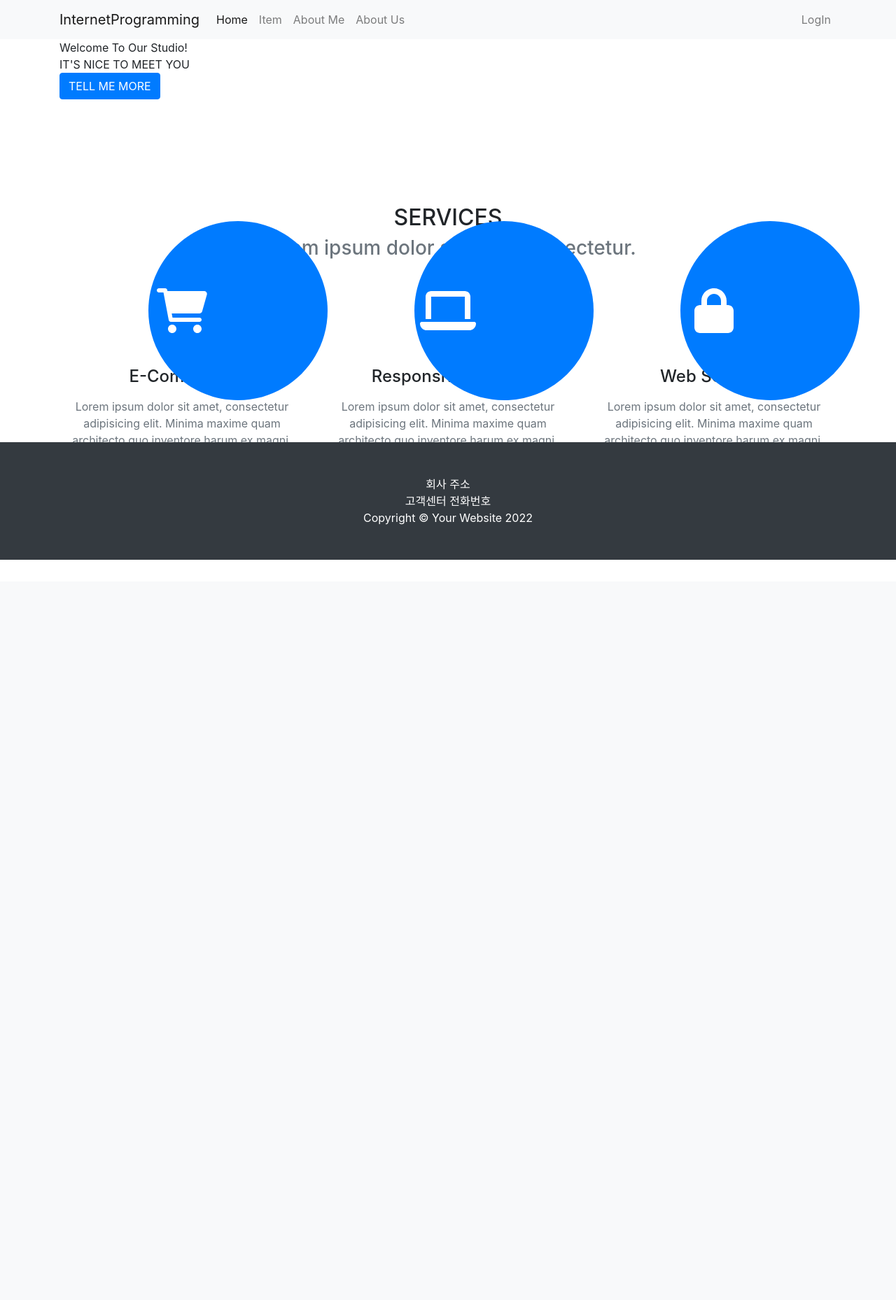
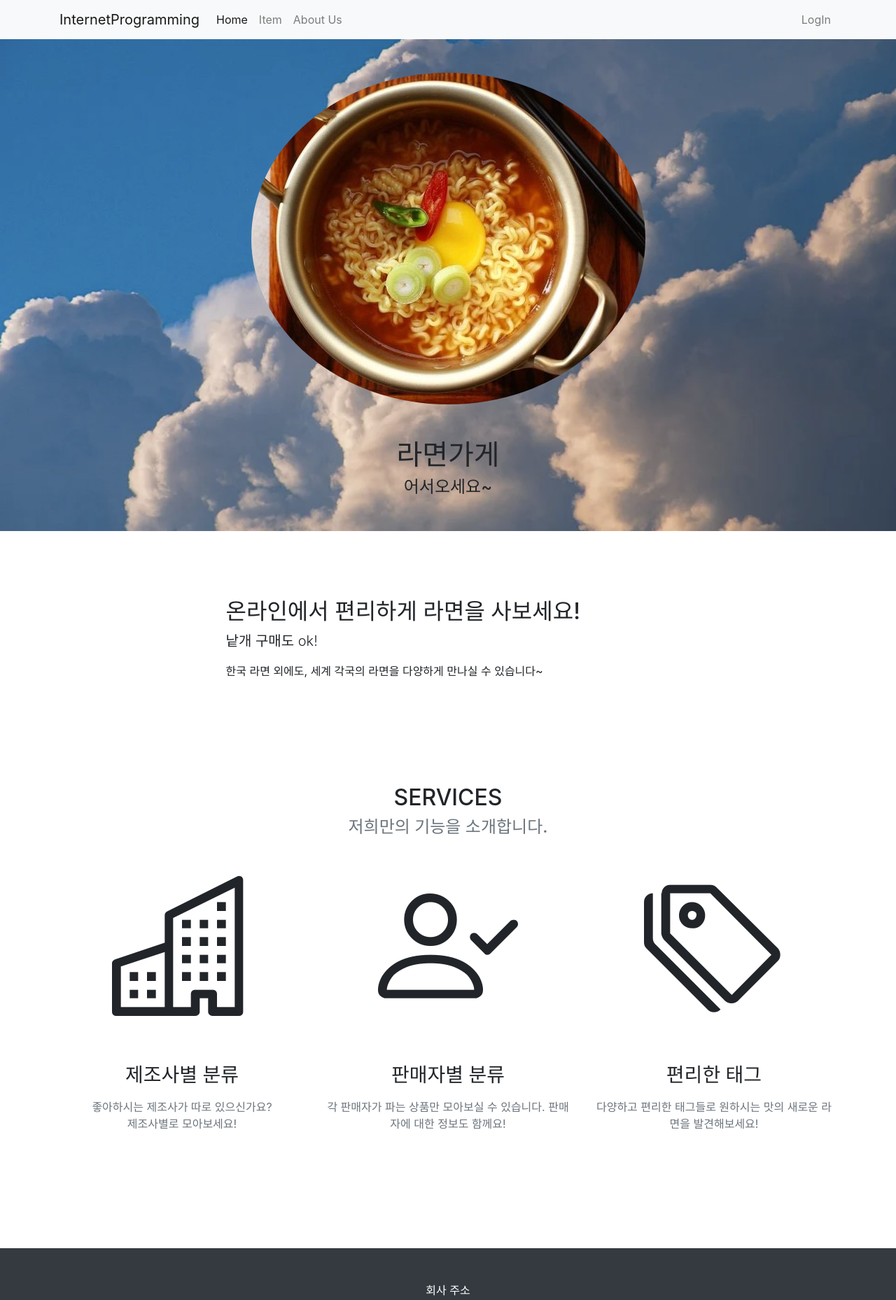
Before and after one commit to seoyeong12/MyShopping, a Django app: page /about_us/ in a window 1280 px wide. Shown: the top 1858 px of the page at 70% size. Before the commit the page ends 800 px from the top, so only its background shows below. Run offline with Django 4.2, Linux system fonts and the light colour scheme; some libraries are stand-ins or nearby versions.

Commit message:
마이페이지,회사페이지 수정

```diff
--- a/item/templates/item/navbar.html
+++ b/item/templates/item/navbar.html
@@ -13,9 +13,11 @@
                         <li class="nav-item">
                             <a class="nav-link" href="/item/">Item</a>
                         </li>
+                        {% if user.is_authenticated %}
                         <li class="nav-item">
                             <a class="nav-link" href="/about_me/">About Me</a>
                         </li>
+                        {% endif %}
                         <li class="nav-item">
                             <a class="nav-link" href="/about_us/">About Us</a>
                         </li>
@@ -25,6 +27,11 @@
                         {% if user.is_authenticated %}
                         <li class="nav-item dropdown">
                             <a class="nav-link dropdown-toggle" href="#" id="navbarDropdownMenuLink" role="button" data-toggle="dropdown" aria-haspopup="true" aria-expanded="false">
+                                {% if user.socialaccount_set.all.0.get_avatar_url %}
+                                    <img class="rounded-circle mr-3" src="{{user.socialaccount_set.all.0.get_avatar_url}}" width="25px">
+                                {% else %}
+                                    <img class="rounded-circle mr-3" src="https://dummyimage.com/50x50/ced4da/6c757d.jpg" width="25px">
+                                {% endif %}
                                 {{user.username}}
                             </a>
                             <div class="dropdown-menu" aria-labelledby="navbarDropdownMenuLink">
--- a/single_pages/static/single_pages/css/about_us.css
+++ b/single_pages/static/single_pages/css/about_us.css
@@ -1,3 +1,18 @@
 section{
     margin-bottom:150px;
 }
+#back{
+    background: url('/static/single_pages/images/cloud.png') no-repeat center center fixed;
+    -webkit-background-size:cover;
+    -moz-background-size:cover;
+    background-size:cover;
+    -o-background-size:cover;
+}
+.card {
+    background-color: rgba(255, 255, 255, 0.6);
+}
+#ico{
+            font-size : 200px;
+            background-color: white;
+            border: 0px;
+        }
--- a/single_pages/static/single_pages/css/landing.css
+++ b/single_pages/static/single_pages/css/landing.css
@@ -1,5 +1,5 @@
 body{
-    background: url('/static/single_pages/assets/cloud.png') no-repeat center center fixed;
+    background: url('/static/single_pages/images/ramyun.jpg') no-repeat center center fixed;
     -webkit-background-size:cover;
     -moz-background-size:cover;
     background-size:cover;
@@ -8,3 +8,6 @@ body{
 section{
     margin-bottom:150px;
 }
+.card {
+    background-color: rgba(255, 255, 255, 0.6);
+}
--- a/single_pages/templates/single_pages/about_us.html
+++ b/single_pages/templates/single_pages/about_us.html
@@ -3,83 +3,88 @@
 <html lang="ko"> <!-- 4 ko 로 바꾸기 -->
     <head>
         <meta charset="utf-8" />
-        <meta name="viewport" content="width=device-width, initial-scale=1, shrink-to-fit=no" />
-        <meta name="description" content="" />
-        <meta name="author" content="" />
-        <!-- Favicon-->
-        <link rel="icon" type="image/x-icon" href="assets/favicon.ico" />
-        <!-- Font Awesome icons (free version)-->
-        <script src="https://use.fontawesome.com/releases/v6.1.0/js/all.js" crossorigin="anonymous"></script>
-        <!-- Google fonts-->
-        <link href="https://fonts.googleapis.com/css?family=Montserrat:400,700" rel="stylesheet" type="text/css" />
-        <link href="https://fonts.googleapis.com/css?family=Roboto+Slab:400,100,300,700" rel="stylesheet" type="text/css" />
-
-        <!-- Core theme CSS (includes Bootstrap)-->
+        <title>Shop Homepage - Start Bootstrap Template</title>
         <link href="{% static './item/bootstrap4/css/bootstrap.min.css' %}" rel="stylesheet" type="text/css" media="screen">
-        <script src="https://kit.fontawesome.com/9230cc2944.js" crossorigin="anonymous"></script>
-        <link rel="stylesheet" href="{% static 'single_pages/css/about_us.css' %}" media="screen">
-        <title>Shop Homepage - Start Bootstrap Template</title>
-        <link href="https://cdn.jsdelivr.net/npm/bootstrap-icons@1.5.0/font/bootstrap-icons.css" rel="stylesheet" />
-        <script src="https://code.jquery.com/jquery-3.5.1.slim.min.js" integrity="sha384-DfXdz2htPH0lsSSs5nCTpuj/zy4C+OGpamoFVy38MVBnE+IbbVYUew+OrCXaRkfj" crossorigin="anonymous"></script>
-        <script src="https://cdn.jsdelivr.net/npm/popper.js@1.16.1/dist/umd/popper.min.js" integrity="sha384-9/reFTGAW83EW2RDu2S0VKaIzap3H66lZH81PoYlFhbGU+6BZp6G7niu735Sk7lN" crossorigin="anonymous"></script>
-        <script src="https://cdn.jsdelivr.net/npm/bootstrap@4.5.3/dist/js/bootstrap.min.js" integrity="sha384-w1Q4orYjBQndcko6MimVbzY0tgp4pWB4lZ7lr30WKz0vr/aWKhXdBNmNb5D92v7s" crossorigin="anonymous"></script>
+        <link rel="stylesheet" href="{% static 'single_pages/css/about_us.css' %}" type="text/css" media="screen">
+<link rel="stylesheet" href="https://cdn.jsdelivr.net/npm/bootstrap-icons@1.7.1/font/bootstrap-icons.css">
        </head>
     <body>
         {% include 'item/navbar.html' %}
-
+        <header class="py-5 bg-image-full" id="back">
+            <div class="text-center">
+                <img class="img-fluid rounded-circle" src="../static/single_pages/images/ramyun.jpg" alt="ramyun" />
+                <h1 class="mt-5 fs-3 fw-bolder">라면가게</h1>
+                <h4 class="mb-0">어서오세요~</h4>
+            </div>
+        </header>
         <section>
-          <div class="container">
-              <div class="row justify-content-between">
-                  <div class="col-lg-6">
-                      <div class="masthead-subheading">Welcome To Our Studio!</div>
-                      <div class="masthead-heading text-uppercase">It's Nice To Meet You</div>
-                    <a class="btn btn-primary btn-xl text-uppercase" href="#services">Tell Me More</a>
+<!--            <div class="text-center">-->
+<!--                <img class="img-fluid rounded-circle" src="../static/single_pages/images/aboutme.png" alt="aboutme" />-->
+<!--                <h1 class="mt-5 fs-3 fw-bolder">김서영</h1>-->
+<!--                <h4 class="mb-0">컴퓨터공학전공 20200706</h4>-->
+<!--            </div>-->
+            <div class="container my-5">
+                <div class="row justify-content-center">
+                    <div class="col-lg-7 mt-5">
+                        <h2>온라인에서 편리하게 라면을 사보세요!</h2>
+                        <p class="lead">낱개 구매도 ok!</p>
+                        <p class="mb-0">한국 라면 외에도, 세계 각국의 라면을 다양하게 만나실 수 있습니다~</p>
                     </div>
                 </div>
             </div>
         </section>
-        <!-- Services-->
          <section class="page-section" id="services">
             <div class="container">
                 <div class="text-center">
                     <h2 class="section-heading text-uppercase">Services</h2>
-                    <h3 class="section-subheading text-muted">Lorem ipsum dolor sit amet consectetur.</h3>
+                    <h4 class="section-subheading text-muted">저희만의 기능을 소개합니다.</h4>
                 </div>
                 <div class="row text-center">
                     <div class="col-md-4">
-                        <span class="fa-stack fa-4x">
-                            <i class="fas fa-circle fa-stack-2x text-primary"></i>
-                            <i class="fas fa-shopping-cart fa-stack-1x fa-inverse"></i>
-                        </span>
-                        <h4 class="my-3">E-Commerce</h4>
-                        <p class="text-muted">Lorem ipsum dolor sit amet, consectetur adipisicing elit. Minima maxime quam architecto quo inventore harum ex magni, dicta impedit.</p>
+                        <i class="bi bi-building" id="ico"></i>
+                        <h3 class="my-3">제조사별 분류</h3>
+                        <p class="text-muted">좋아하시는 제조사가 따로 있으신가요? <br> 제조사별로 모아보세요!</p>
                     </div>
                     <div class="col-md-4">
-                        <span class="fa-stack fa-4x">
-                            <i class="fas fa-circle fa-stack-2x text-primary"></i>
-                            <i class="fas fa-laptop fa-stack-1x fa-inverse"></i>
-                        </span>
-                        <h4 class="my-3">Responsive Design</h4>
-                        <p class="text-muted">Lorem ipsum dolor sit amet, consectetur adipisicing elit. Minima maxime quam architecto quo inventore harum ex magni, dicta impedit.</p>
+                        <i class="bi bi-person-check" id="ico"></i>
+                        <h3 class="my-3">판매자별 분류</h3>
+                        <p class="text-muted">각 판매자가 파는 상품만 모아보실 수 있습니다. 판매자에 대한 정보도 함께요!</p>
                     </div>
                     <div class="col-md-4">
-                        <span class="fa-stack fa-4x">
-                            <i class="fas fa-circle fa-stack-2x text-primary"></i>
-                            <i class="fas fa-lock fa-stack-1x fa-inverse"></i>
-                        </span>
-                        <h4 class="my-3">Web Security</h4>
-                        <p class="text-muted">Lorem ipsum dolor sit amet, consectetur adipisicing elit. Minima maxime quam architecto quo inventore harum ex magni, dicta impedit.</p>
+                        <i class="bi bi-tags" id="ico"></i>
+                        <h3 class="my-3">편리한 태그</h3>
+                        <p class="text-muted">다양하고 편리한 태그들로 원하시는 맛의 새로운 라면을 발견해보세요!</p>
                     </div>
                 </div>
             </div>
          </section>
-
-
-        <div class="fixed-bottom">
+<!--        <section>-->
+<!--          <div class="container">-->
+<!--              <div class="row justify-content-between">-->
+<!--                  <div class="col-lg-6 text-light">-->
+<!--                      <h1 class="mt-5">어서오세요. 라면가게입니다.</h1>-->
+<!--                      <p>편하게 둘러보세요~</p>-->
+<!--                  </div>-->
+<!--                  <div class="col-lg-5 mt-5">-->
+<!--                      <h2 class="text-light">Item - Recent items</h2>-->
+<!--                      {% for item in recent_items %}-->
+<!--                          <div class="card mt-1">-->
+<!--                              <div class="card-body">-->
+<!--&lt;!&ndash;                                  <img class="mr-1" width="20px" src="{{ item.head_image }}" alt="{{item.manufacturer}}">&ndash;&gt;-->
+<!--                                  <h6><a href="{{ item.get_absolute_url }}" class="text-decoration-none text-dark">{{ item.name }}</a></h6>-->
+<!--                                  <span class="badge badge-pill badge-light float-right">-->
+<!--                                      {{ item.seller.name }}-->
+<!--                                      {{ item.price }}-->
+<!--                                  </span>-->
+<!--                              </div>-->
+<!--                          </div>-->
+<!--                      {% endfor %}-->
+<!--                  </div>-->
+<!--              </div>-->
+<!--          </div>-->
+<!--      </section>-->
+<!--        <div class="fixed-bottom">-->
           {% include 'item/footer.html' %}
-        </div>        <!-- Bootstrap core JS-->
-        <script src="https://cdn.jsdelivr.net/npm/bootstrap@5.1.3/dist/js/bootstrap.bundle.min.js"></script>
-        <!-- Core theme JS-->
-        <script src="{% static './js/scripts.js' %}"></script>
+<!--        </div>        &lt;!&ndash; Bootstrap core JS&ndash;&gt;-->
     </body>
 </html>
--- a/single_pages/views.py
+++ b/single_pages/views.py
@@ -1,4 +1,4 @@
-from django.shortcuts import render
+from django.shortcuts import render,redirect
 from item.models import Item
 def landing(request):
     recent_items = Item.objects.order_by('-pk')[:3]
@@ -10,7 +10,10 @@ def landing(request):
         }
     )
 def about_me(request):
-    return render(request, 'single_pages/about_me.html')
+    if request.user.is_authenticated:
+        return render(request, 'single_pages/about_me.html')
+    else:
+        return redirect('/item/')
 def about_us(request):
     return render(request, 'single_pages/about_us.html')
 # Create your views here.
```
Also changed, not shown: single_pages/static/single_pages/js/scripts.js (deleted, +0 -54 lines), single_pages/templates/single_pages/about_me.html (+31 -32 lines), single_pages/templates/single_pages/landing.html (+7 -6 lines), single_pages/static/single_pages/images/aboutme.png (added), single_pages/static/single_pages/images/cloud.png (renamed from single_pages/static/single_pages/assets/cloud.png), single_pages/static/single_pages/images/ramyun.jpg (added). Lines whose indentation alone changed are shown as unchanged.
